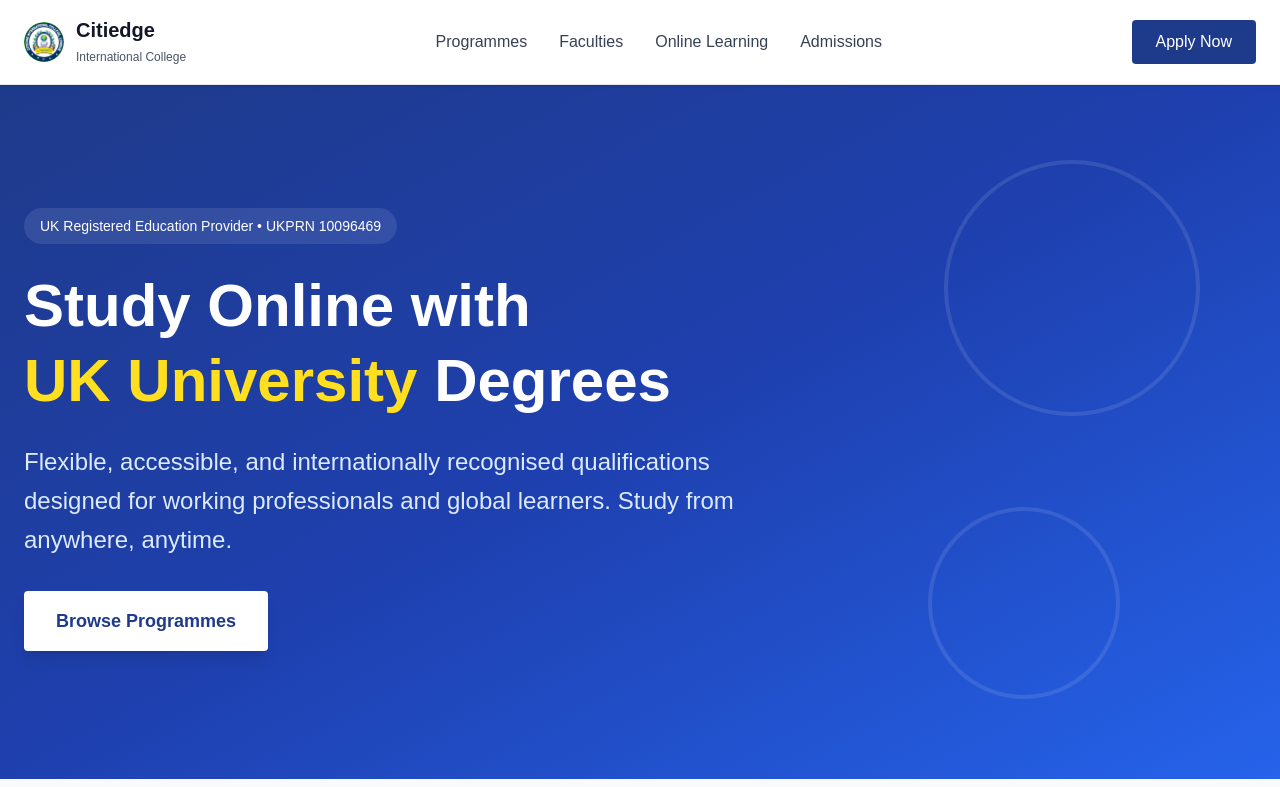
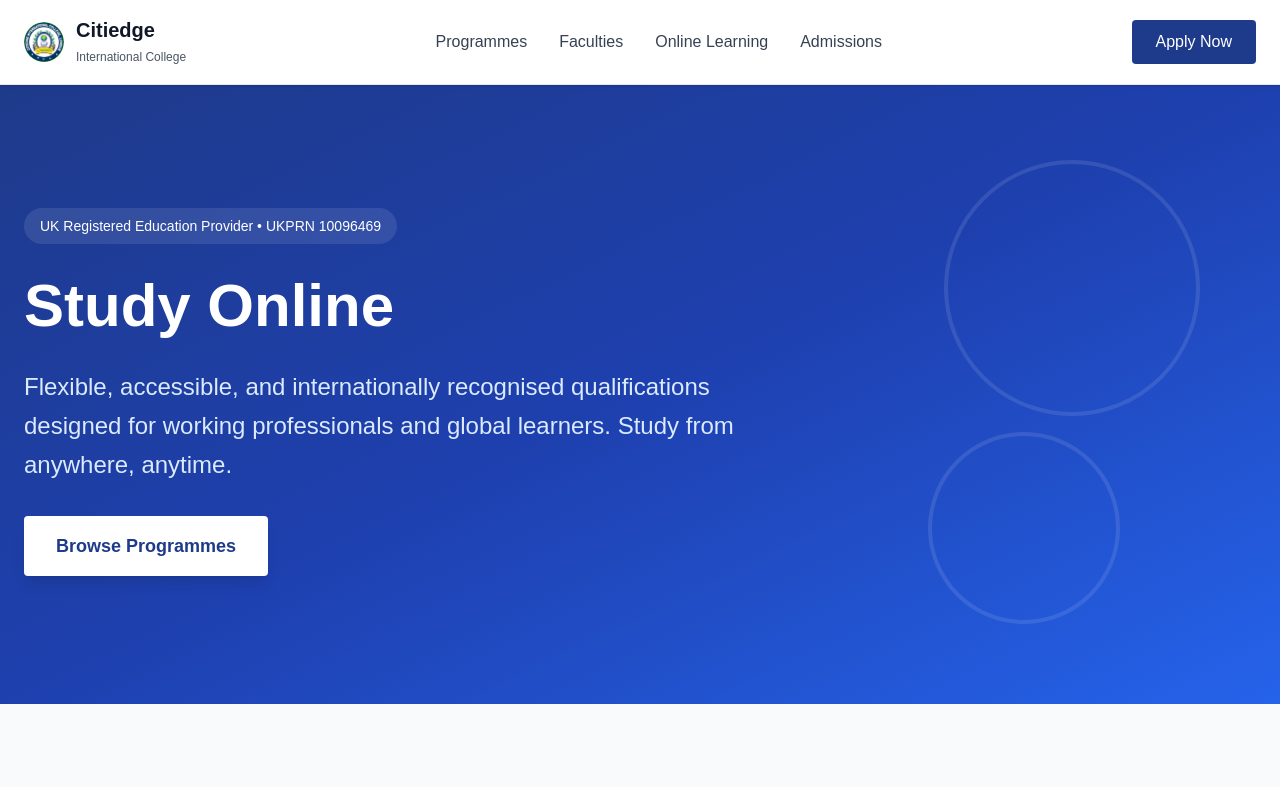
Before and after one commit to ryuk321/citiedgeonline, a Next.js app: page / in a window 1280 px wide. Shown: the top 787 px of the page. Built offline with nearby package versions, Linux system fonts and the light colour scheme.

Commit message:
Update homepage heading for clarity and conciseness

```diff
--- a/app/page.tsx
+++ b/app/page.tsx
@@ -53,9 +53,7 @@ export default function Home() {
                 UK Registered Education Provider • UKPRN 10096469
               </div>
               <h1 className="text-4xl md:text-6xl font-bold mb-6 leading-tight">
-                Study Online with
-                <br />
-                <span className="text-yellow-300">UK University</span> Degrees
+                Study Online
               </h1>
               <p className="text-xl md:text-2xl text-blue-100 mb-8 leading-relaxed max-w-3xl">
                 Flexible, accessible, and internationally recognised qualifications designed for working professionals and global learners. Study from anywhere, anytime.
```
